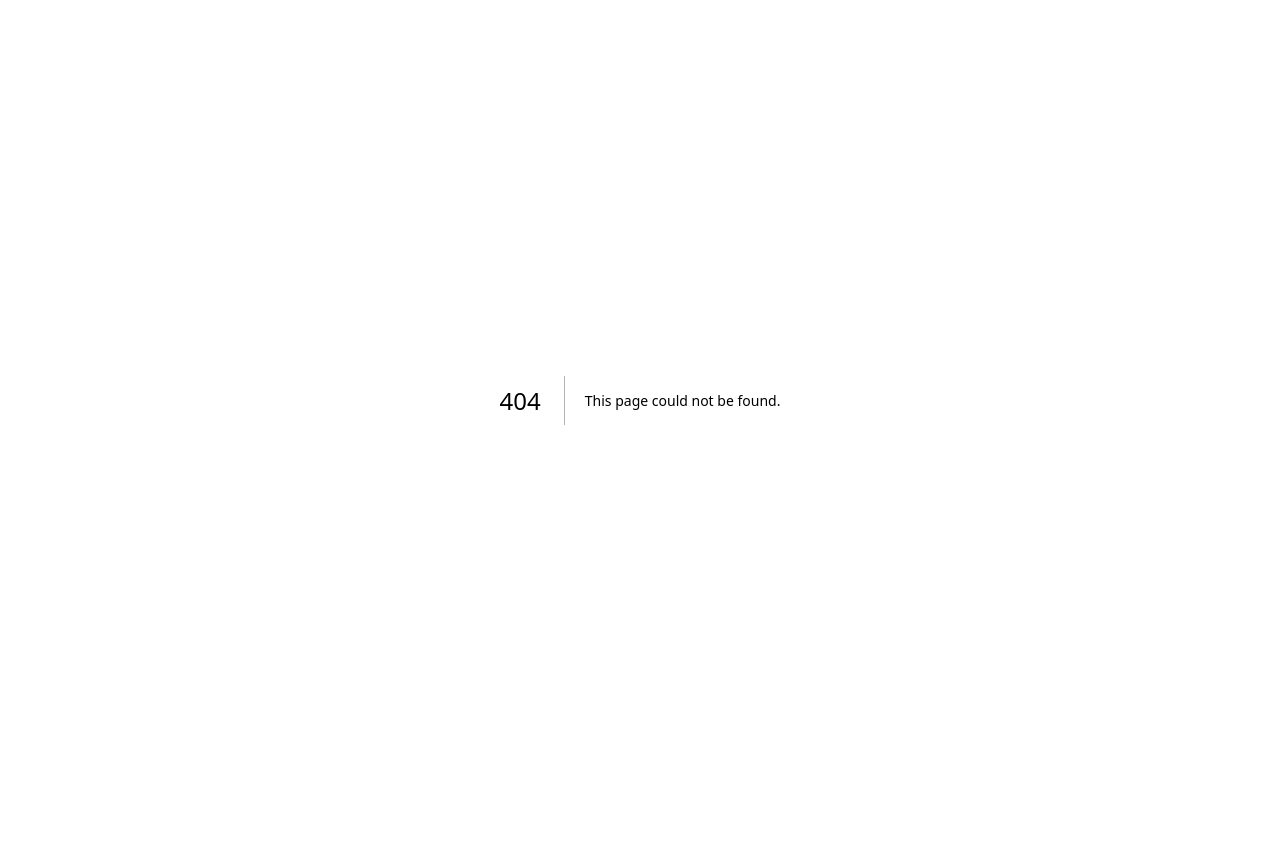
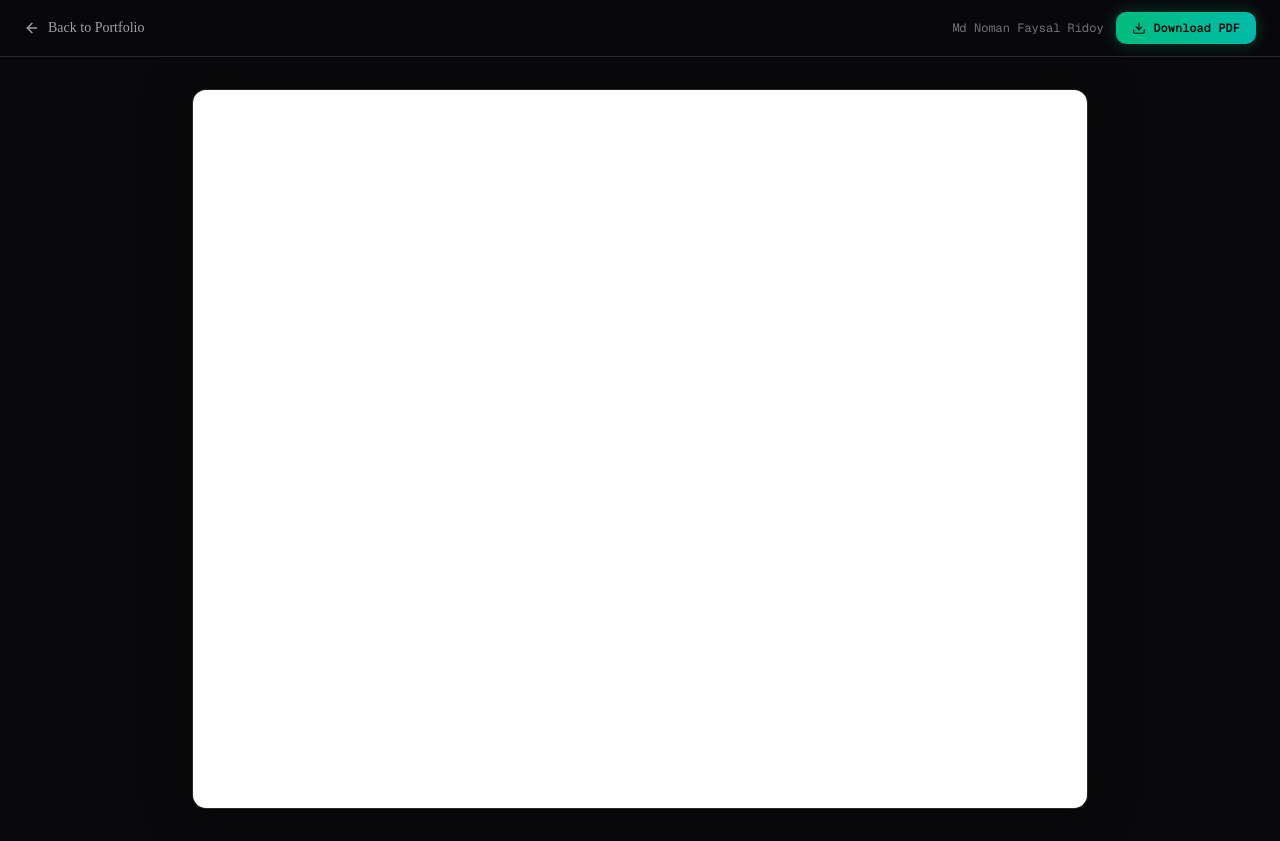
Before and after one commit to NFRIDOY/nfridoy-next-portfolio, a Next.js app: page /resume in a window 1280 px wide. Before the commit this address had no page. Before the commit the page ends 800 px from the top, so only its background shows below. Built offline with nearby package versions, Linux system fonts and the light colour scheme.

Commit message:
✨feat: resume preview and download

```diff
--- /dev/null
+++ b/src/app/resume/page.tsx
@@ -0,0 +1,51 @@
+import { Metadata } from "next";
+import Link from "next/link";
+import { ArrowLeft, Download } from "lucide-react";
+import { portfolioData } from "@/data/portfolioData";
+
+export const metadata: Metadata = {
+  title: "Resume | NF RIDOY",
+  description: "Preview and download the resume of Md Noman Faysal Ridoy - Full-Stack Web Developer.",
+};
+
+export default function ResumePage() {
+  const cvUrl = portfolioData.personalInfo.cvlink;
+
+  return (
+    <div className="min-h-screen flex flex-col bg-zinc-950">
+      {/* Top Bar */}
+      <div className="sticky top-0 z-50 flex items-center justify-between px-6 py-3 border-b border-zinc-800 bg-zinc-950/90 backdrop-blur-md">
+        <Link
+          href="/"
+          className="flex items-center gap-2 text-sm text-zinc-400 hover:text-zinc-100 transition-colors"
+        >
+          <ArrowLeft className="h-4 w-4" />
+          <span>Back to Portfolio</span>
+        </Link>
+
+        <div className="flex items-center gap-3">
+          <span className="text-xs font-mono text-zinc-500 hidden sm:inline">Md Noman Faysal Ridoy</span>
+          <a
+            href={cvUrl}
+            download
+            className="flex items-center gap-2 text-xs font-mono px-4 py-2 rounded-lg bg-gradient-to-r from-emerald-500 to-teal-500 text-zinc-950 font-semibold hover:from-emerald-400 hover:to-teal-400 transition-all shadow-[0_0_15px_rgba(16,185,129,0.3)] hover:shadow-[0_0_20px_rgba(16,185,129,0.5)]"
+          >
+            <Download className="h-3.5 w-3.5" />
+            Download PDF
+          </a>
+        </div>
+      </div>
+
+      {/* PDF Viewer */}
+      <div className="flex-1 flex items-center justify-center p-4 sm:p-8">
+        <div className="w-full max-w-4xl h-[calc(100vh-80px)] rounded-xl overflow-hidden border border-zinc-800 shadow-[0_0_40px_rgba(0,0,0,0.5)]">
+          <iframe
+            src={`${cvUrl}#toolbar=0&navpanes=0`}
+            className="w-full h-full bg-zinc-900"
+            title="Resume Preview"
+          />
+        </div>
+      </div>
+    </div>
+  );
+}
--- a/src/components/Header.tsx
+++ b/src/components/Header.tsx
@@ -2,7 +2,7 @@
 
 import React, { useState, useEffect } from "react";
 import { portfolioData } from "@/data/portfolioData";
-import { Menu, X, ArrowUpRight } from "lucide-react";
+import { Menu, X, ArrowUpRight, Download, FileText } from "lucide-react";
 
 export default function Header() {
   const [isOpen, setIsOpen] = useState(false);
@@ -75,10 +75,25 @@ export default function Header() {
             <span>Ask AI</span>
             <span className="h-1.5 w-1.5 rounded-full bg-emerald-400 animate-pulse" />
           </button>
+          <a
+            href="/resume"
+            className="text-sm font-medium text-zinc-400 hover:text-zinc-100 transition-colors uppercase tracking-wider text-[11px] flex items-center gap-1"
+          >
+            <FileText className="h-3.5 w-3.5" />
+            <span>Resume</span>
+          </a>
         </nav>
 
         {/* Actions / Socials */}
         <div className="hidden md:flex items-center gap-4">
+          <a
+            href={portfolioData.personalInfo.cvlink}
+            download
+            className="text-xs flex items-center gap-1.5 text-zinc-400 hover:text-zinc-100 border border-zinc-800 hover:border-zinc-700 px-3 py-1.5 rounded-md transition-all font-mono"
+          >
+            <Download className="h-3 w-3" />
+            Download CV
+          </a>
           <a
             href={portfolioData.personalInfo.socials.github}
             target="_blank"
@@ -129,6 +144,21 @@ export default function Header() {
             <span>Ask AI Assistant</span>
             <span className="h-2 w-2 rounded-full bg-emerald-400 animate-pulse" />
           </button>
+          <a
+            href="/resume"
+            className="text-2xl font-semibold tracking-wide text-zinc-300 hover:text-emerald-400 transition-colors text-left py-2 flex items-center gap-2 border-b border-zinc-900"
+          >
+            <FileText className="h-5 w-5" />
+            <span>Preview Resume</span>
+          </a>
+          <a
+            href={portfolioData.personalInfo.cvlink}
+            download
+            className="text-2xl font-semibold tracking-wide text-zinc-300 hover:text-emerald-400 transition-colors text-left py-2 flex items-center gap-2"
+          >
+            <Download className="h-5 w-5" />
+            <span>Download CV</span>
+          </a>
         </div>
 
         <div className="flex flex-col gap-4">
--- a/src/data/portfolioData.ts
+++ b/src/data/portfolioData.ts
@@ -21,6 +21,7 @@ export interface PersonalInfo {
   location: string;
   tagline: string;
   bio: string;
+  cvlink: string;
   socials: {
     github: string;
     linkedin: string;
@@ -48,6 +49,7 @@ export const portfolioData: PortfolioData = {
     location: "Dhaka, Bangladesh",
     tagline: "Building scalable web engines, high-performance UI systems, and interactive digital experiences.",
     bio: "Full-stack engineer specializing in Next.js, TypeScript, Node.js, express and the MERN stack. I build robust digital products spanning authentication architectures, complex dashboard systems, and animation-heavy frontends.",
+    cvlink: "/Md Noman Faysal Ridoy_Resume.pdf",
     socials: {
       github: "https://github.com/nfridoy",
       linkedin: "https://linkedin.com/in/nfridoy",
```
Also changed, not shown: 1 other file (tests, documents, lock files or other folders).
